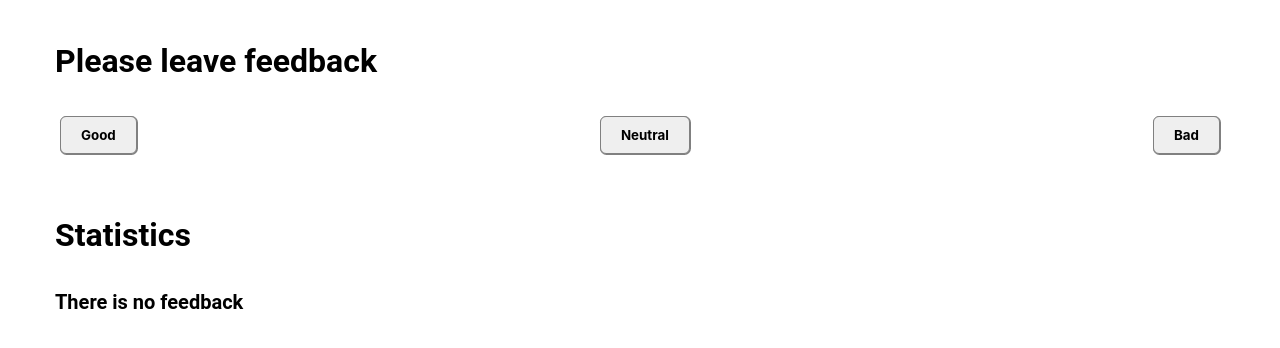
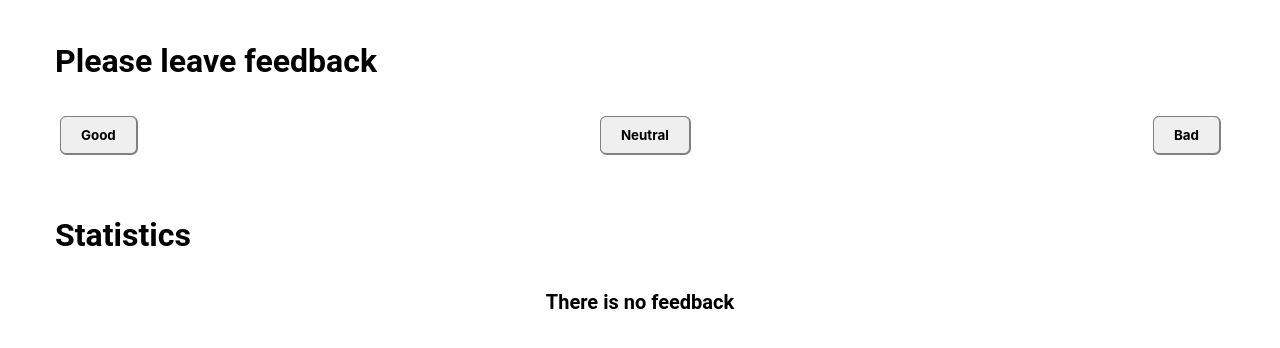
Before and after one commit to Fosa1990/goit-react-hw-02-feedback, a React (Create React App) app: page / in a window 1280 px wide. Shown: the top 348 px of the page. Built offline with nearby package versions, Linux system fonts and the light colour scheme.

Commit message:
Update Notofication.js

```diff
--- a/src/components/Notification/Notofication.js
+++ b/src/components/Notification/Notofication.js
@@ -6,6 +6,7 @@
   font-family: 'Roboto', sans-serif;
   font-size: 20px;
   font-weight: 600;
+  text-align: center;
 `;
 
 const Notofication = ({ message }) => {
@@ -13,7 +14,7 @@
 };
 
 Notofication.defaultProps = {
-  message: 'There is no feedback',
+  message: "It's empty here",
 };
 
 Notofication.propTypes = {
```
